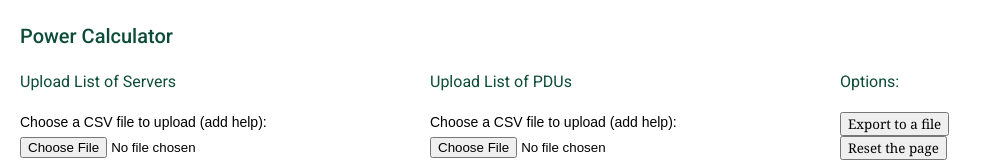
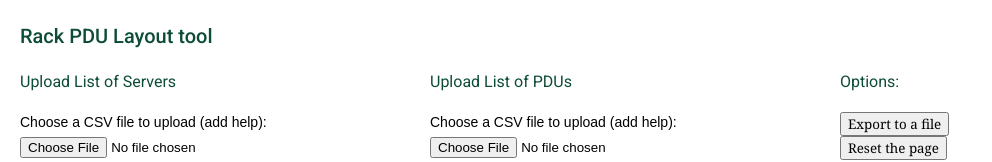
Before and after one commit to vuw-research-computing/rack-pdu-layout, an Angular app: page / in a window 1280 px wide. Shown: the top 162 px of the page, without its empty margins (0-992 px from the left). Built offline with nearby package versions, Linux system fonts and the light colour scheme.

Commit message:
updated title

```diff
--- a/src/app/app.component.ts
+++ b/src/app/app.component.ts
@@ -12,7 +12,7 @@ import { RackService } from './rack.service';
   styleUrls: ['./app.component.css']
 })
 export class AppComponent implements OnInit {
-  title = 'Power Calculator';
+  title = 'Rack PDU Layout tool';
 
   constructor(
     private serverService: ServerService,
```
